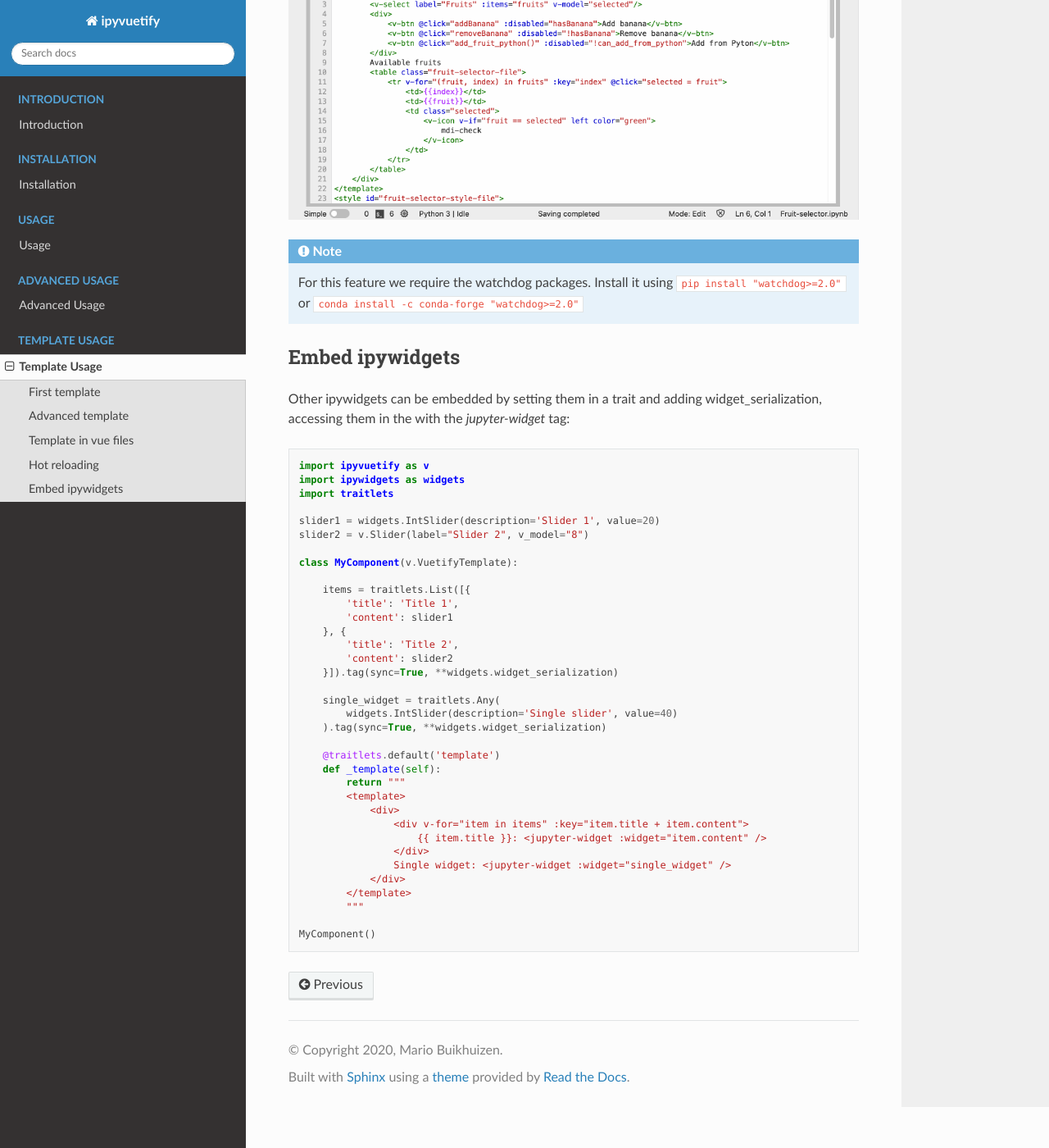
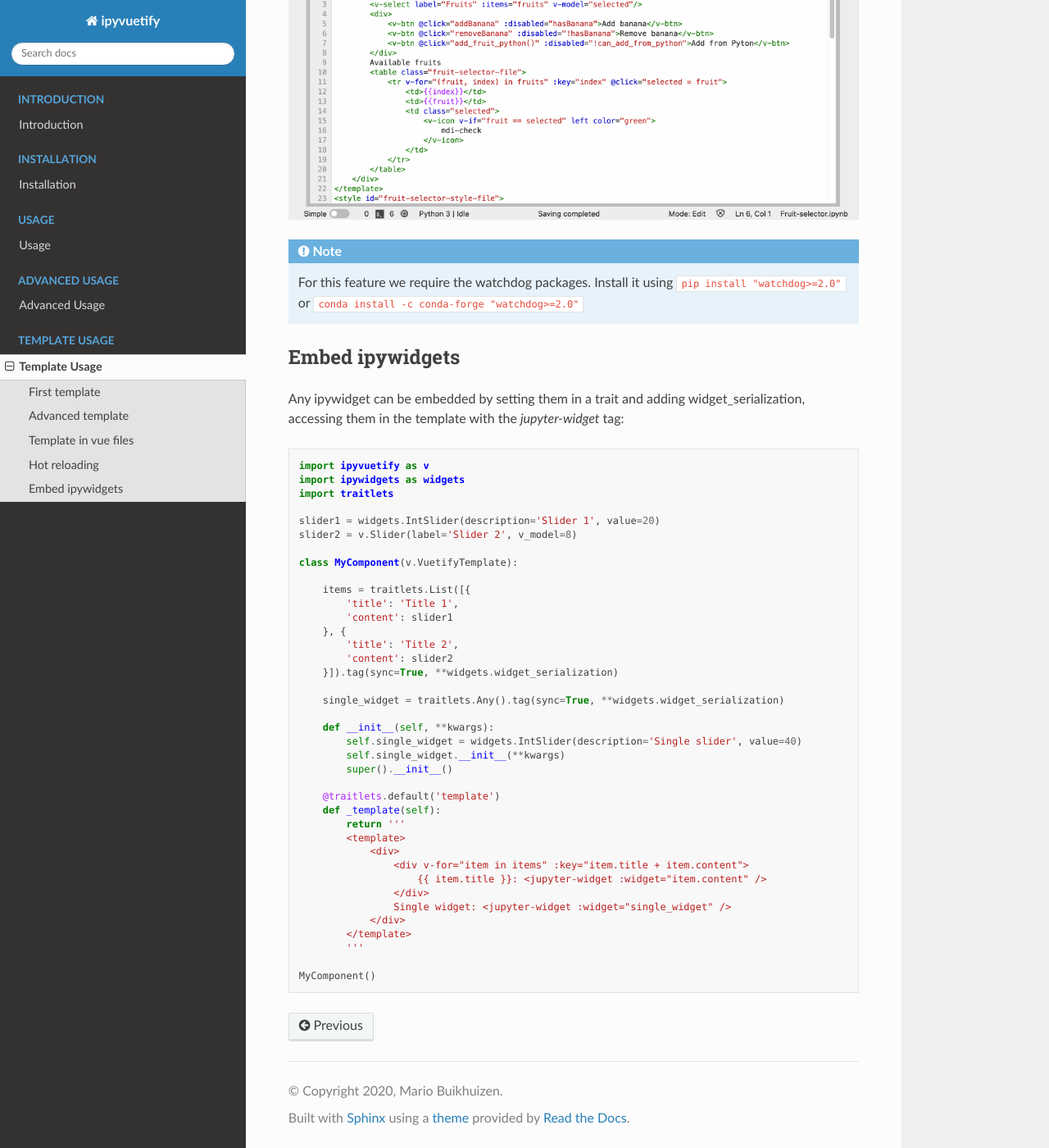
Before and after one commit to widgetti/ipyvuetify, a Sphinx documentation site: the page built from docs/template_usage.rst, in a window 1280 px wide and 1400 px high, scrolled down 3571 px. Shown: the whole window at 82% size. Built offline with Sphinx 7.4.7 and the Read the Docs theme 2.0.0, drawn with Linux system fonts in a browser that asks for light colours.

Commit message:
Update section on embed ipywidgets
Updated code example by initialising the embedded ipywidget of the custom class within the __init__ function, so that each instance of the custom class has its own instance of the ipywidget. Also added the possibility of customising the embedded widget upon instantiating the custom class, by using keyword arguments of the _init__function.
Harmonised quote style in the code example.

```diff
--- a/docs/template_usage.rst
+++ b/docs/template_usage.rst
@@ -155,7 +155,7 @@ A demonstration in a screen capture:
 Embed ipywidgets
 ----------------
 
-Other ipywidgets can be embedded by setting them in a trait and adding widget_serialization, accessing them in the with the `jupyter-widget` tag:
+Any ipywidget can be embedded by setting them in a trait and adding widget_serialization, accessing them in the template with the `jupyter-widget` tag:
 
 .. code-block:: python
 
@@ -164,7 +164,7 @@ Other ipywidgets can be embedded by setting them in a trait and adding widget_se
     import traitlets
 
     slider1 = widgets.IntSlider(description='Slider 1', value=20)
-    slider2 = v.Slider(label="Slider 2", v_model="8")
+    slider2 = v.Slider(label='Slider 2', v_model=8)
 
     class MyComponent(v.VuetifyTemplate):
 
@@ -176,13 +176,16 @@ Other ipywidgets can be embedded by setting them in a trait and adding widget_se
             'content': slider2
         }]).tag(sync=True, **widgets.widget_serialization)
 
-        single_widget = traitlets.Any(
-            widgets.IntSlider(description='Single slider', value=40)
-        ).tag(sync=True, **widgets.widget_serialization)
+        single_widget = traitlets.Any().tag(sync=True, **widgets.widget_serialization)
+
+        def __init__(self, **kwargs):
+            self.single_widget = widgets.IntSlider(description='Single slider', value=40)
+            self.single_widget.__init__(**kwargs)
+            super().__init__()
 
         @traitlets.default('template')
         def _template(self):
-            return """
+            return '''
             <template>
                 <div>
                     <div v-for="item in items" :key="item.title + item.content">
@@ -191,6 +194,6 @@ Other ipywidgets can be embedded by setting them in a trait and adding widget_se
                     Single widget: <jupyter-widget :widget="single_widget" />
                 </div>
             </template>
-            """
+            '''
 
     MyComponent()
```
